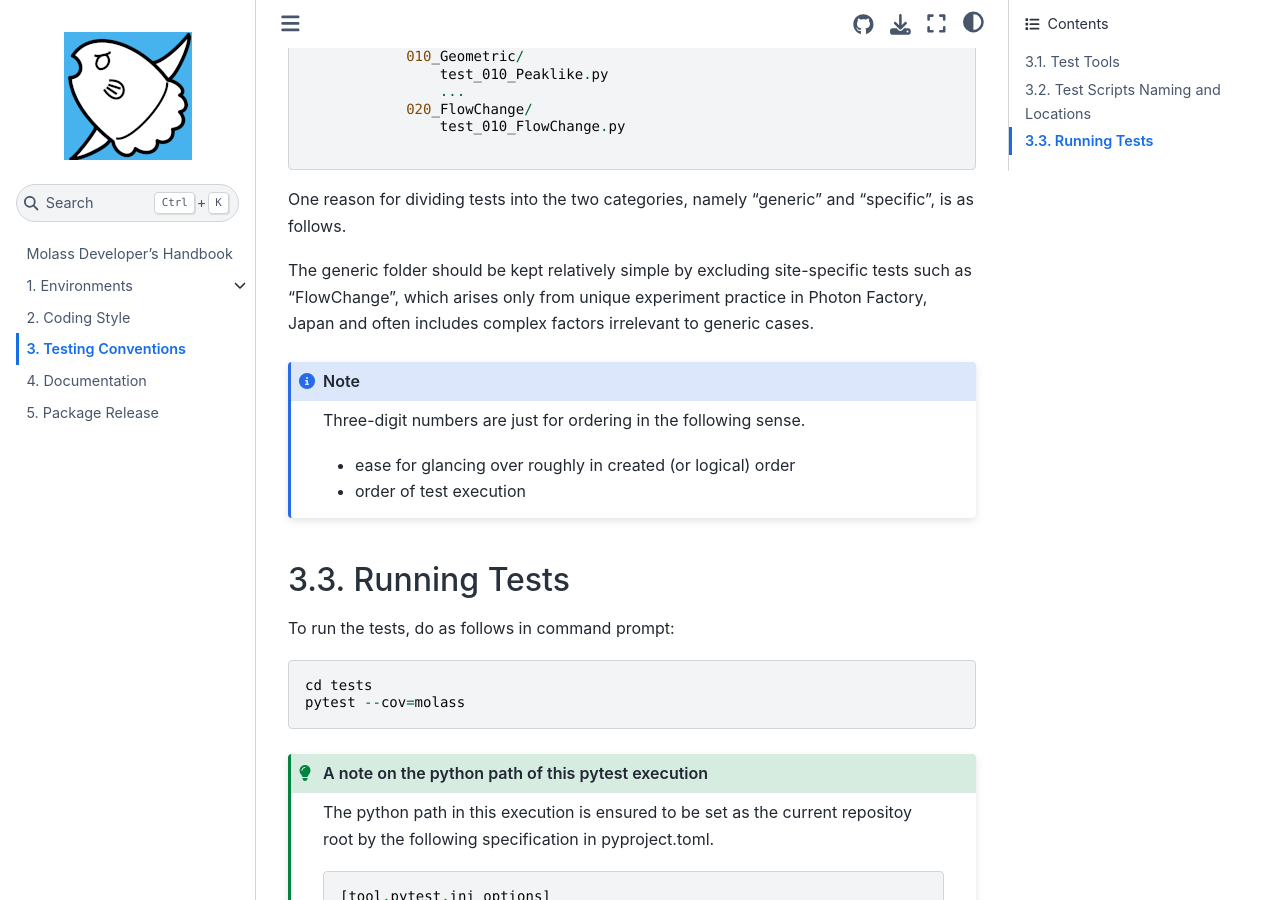
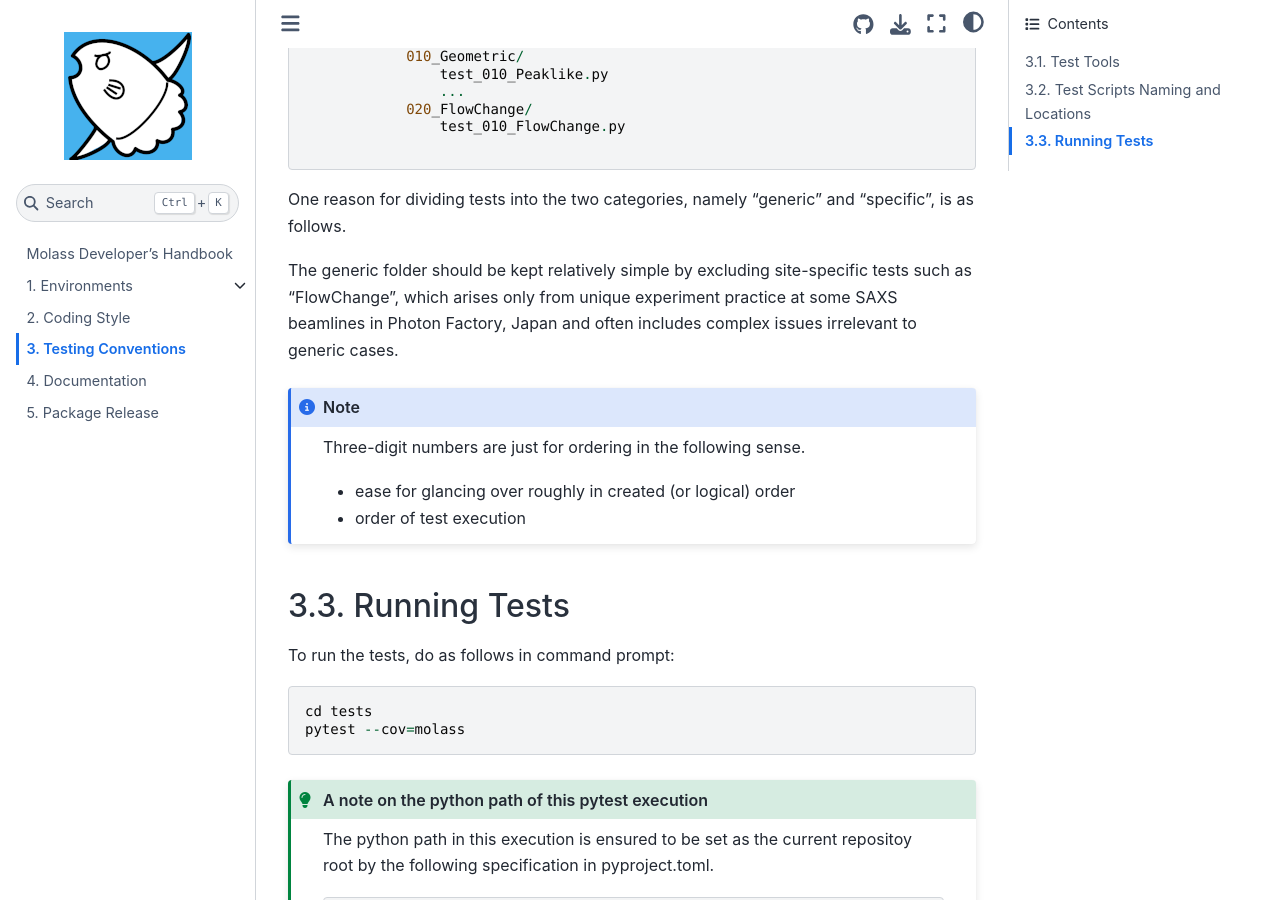
Before and after one commit to biosaxs-dev/molass-develop, a Jupyter Book: the page built from chapters/06/testing.md, in a window 1280 px wide and 900 px high, scrolled down 633 px. Built offline with Jupyter Book 1.0.4 settings and Sphinx 7.4.7 and the Sphinx Book theme 1.1.4, drawn with Linux system fonts in a browser that asks for light colours.

Commit message:
update for better wording

````diff
--- a/chapters/06/testing.md
+++ b/chapters/06/testing.md
@@ -35,7 +35,7 @@ molass-library/
 
 One reason for dividing tests into the two categories, namely "generic" and "specific", is as follows.
 
-The generic folder should be kept relatively simple by excluding site-specific tests such as "FlowChange", which arises only from unique experiment practice in Photon Factory, Japan and often includes complex factors irrelevant to generic cases.
+The generic folder should be kept relatively simple by excluding site-specific tests such as "FlowChange", which arises only from unique experiment practice at some SAXS beamlines in Photon Factory, Japan and often includes complex issues irrelevant to generic cases.
 
 ```{note}
 Three-digit numbers are just for ordering in the following sense.
````
